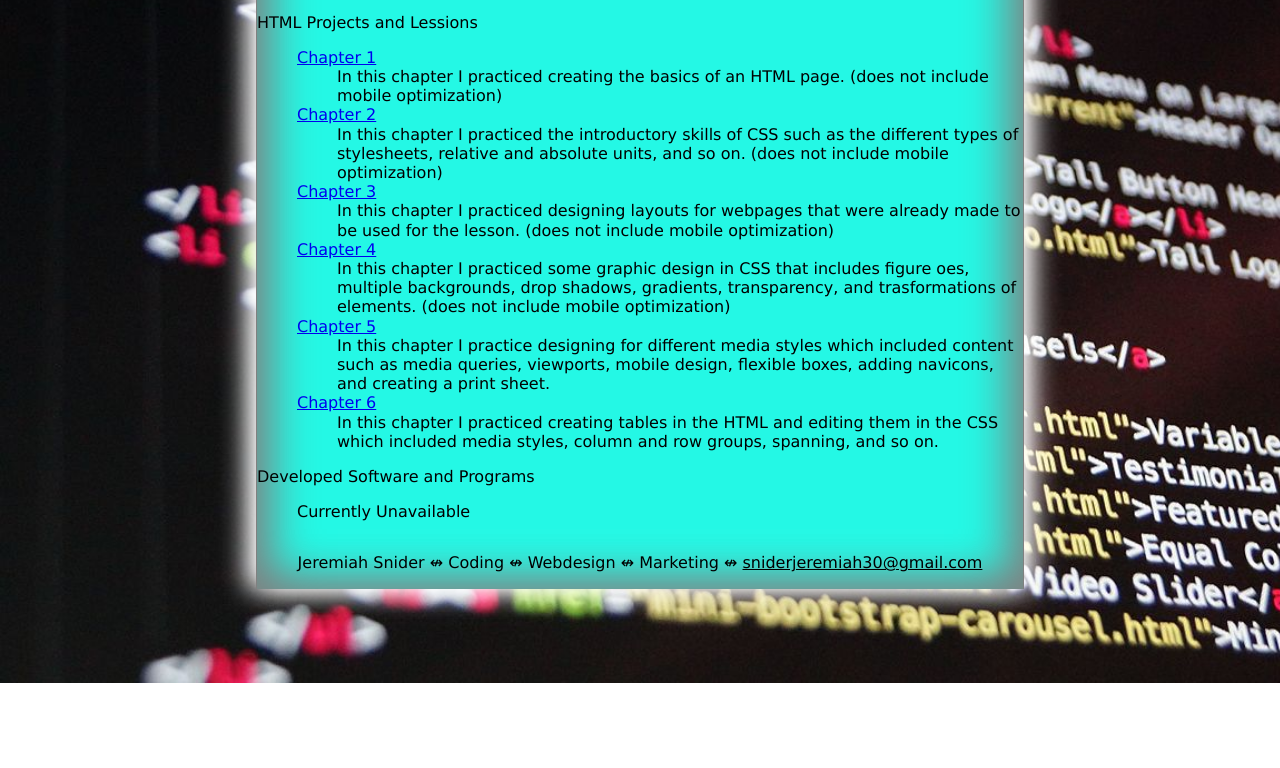
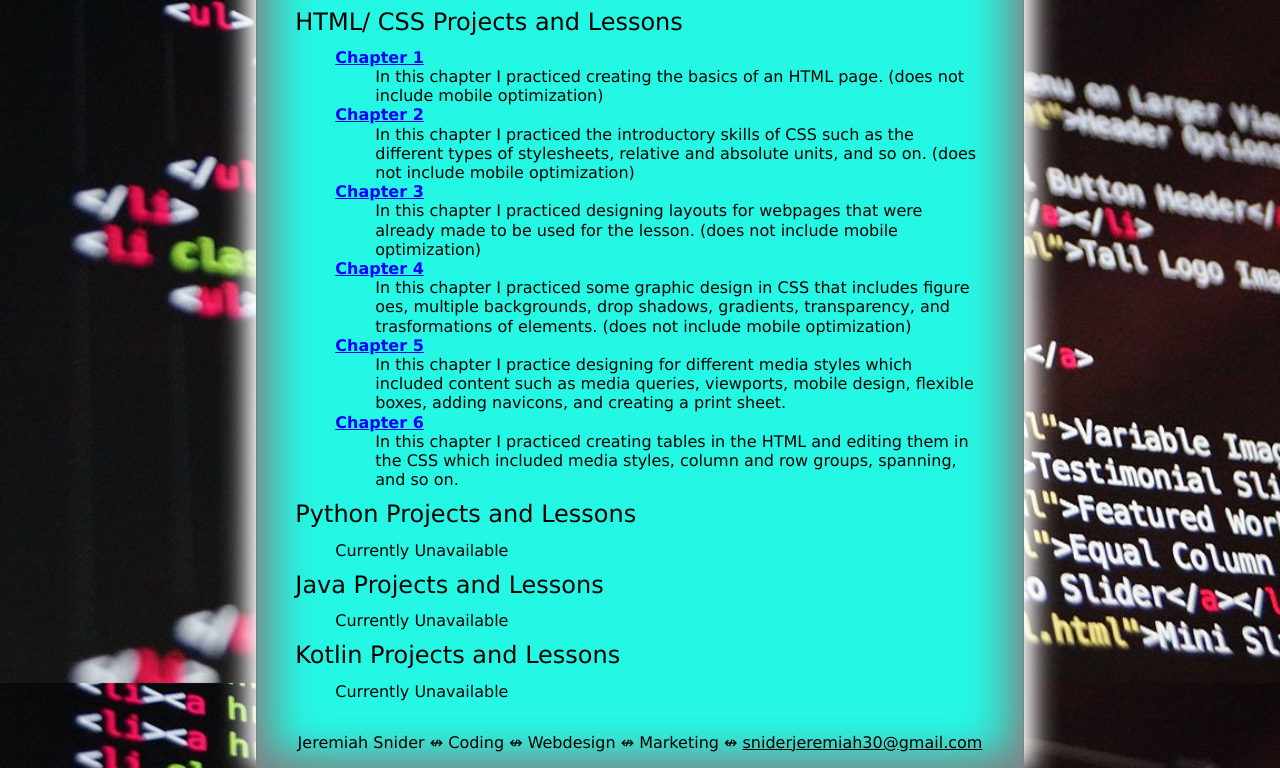
Before and after one commit to JeremySnider01/JeremySnider01.github.io, a plain HTML site: page Portfolio/portfolio.html in a window 1280 px wide. Shown: the part 117-885 px from the top of the page. Before the commit the page ends 800 px from the top, so only its background shows below. Drawn offline with Linux system fonts and the light colour scheme.

Commit message:
almost finished with the portfolio page

```diff
--- a/Portfolio/p_layout.css
+++ b/Portfolio/p_layout.css
@@ -81,6 +81,25 @@ a#navicon {
   display: none;
 }
 
+/* Section styles */
+section {
+  margin-left: 5%;
+  margin-right: 5%;
+}
+
+section dl dt.mainH {
+  font-size: 1.5em;
+}
+
+section dt a {
+  font-weight: bold;
+  color: blue;
+}
+
+section dt a:hover, section dt a:active {
+  color: orange;
+}
+
 /* Footer Styles */
 
 footer {
--- a/Portfolio/portfolio.html
+++ b/Portfolio/portfolio.html
@@ -53,7 +53,7 @@
     </header>
     <section>
       <dl>
-        <dt>HTML Projects and Lessions</dt>
+        <dt class="mainH">HTML/ CSS Projects and Lessons</dt>
         <dd>
           <dl>
             <dt><a href="https://jeremysnider01.github.io/html01/">Chapter 1</a></dt>
@@ -84,7 +84,27 @@
         </dd>
       </dl>
       <dl>
-        <dt>Developed Software and Programs</dt>
+        <dt class="mainH">Python Projects and Lessons</dt>
+        <dd>
+          <dl>
+            <dt>Currently Unavailable</dt>
+            <dd>
+            </dd>
+          </dl>
+        </dd>
+      </dl>
+      <dl>
+        <dt class="mainH">Java Projects and Lessons</dt>
+        <dd>
+          <dl>
+            <dt>Currently Unavailable</dt>
+            <dd>
+            </dd>
+          </dl>
+        </dd>
+      </dl>
+      <dl>
+        <dt class="mainH">Kotlin Projects and Lessons</dt>
         <dd>
           <dl>
             <dt>Currently Unavailable</dt>
```
